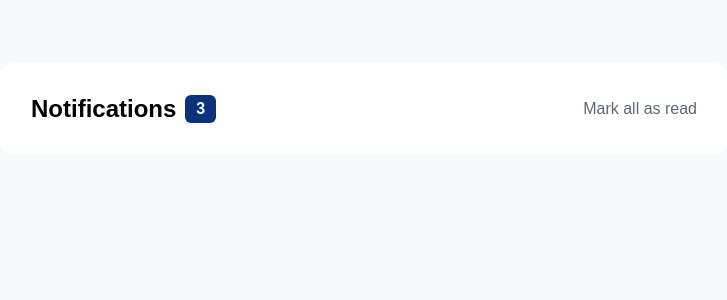
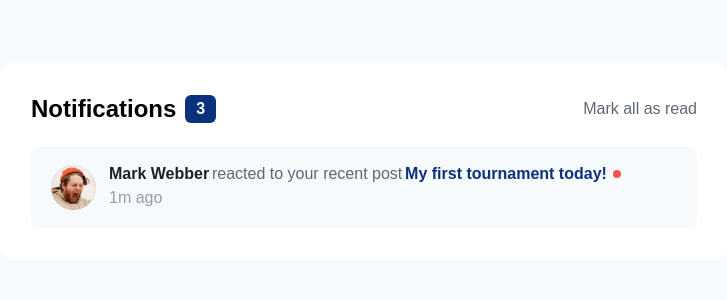
Before and after one commit to delroscol98/notifications-page, a React (Create React App) app: page / in a window 1280 px wide. Shown: the top 300 px of the page, without its empty margins (276-1003 px from the left). Built offline with nearby package versions, Linux system fonts and the light colour scheme.

Commit message:
JS files and CSS modified

```diff
--- a/src/App.css
+++ b/src/App.css
@@ -15,12 +15,12 @@
 @import url("https://fonts.googleapis.com/css2?family=Plus+Jakarta+Sans:ital,wght@0,200..800;1,200..800&display=swap");
 
 .ff-body {
-  font-size: 1.6rem;
+  font-size: clamp(1.4rem, 3.733vw, 1.6rem);
   font-weight: 500;
 }
 
 .ff-body-bold {
-  font-size: 1.6rem;
+  font-size: clamp(1.4rem, 3.733vw, 1.6rem);
   font-weight: 800;
 }
 
@@ -54,6 +54,8 @@ body {
   padding: 2.4rem 1.6rem;
   width: min(100%, 73rem);
   background-color: var(--white);
+  display: grid;
+  gap: 2.4rem;
 }
 
 @media screen and (min-width: 45.625em) {
--- a/src/App.js
+++ b/src/App.js
@@ -1,10 +1,13 @@
 import "./App.css";
+
 import Header from "./components/Header";
+import Notifications from "./components/Notifications";
 
 function App() {
   return (
     <div className="App">
       <Header />
+      <Notifications />
     </div>
   );
 }
--- a/src/components/Header.css
+++ b/src/components/Header.css
@@ -6,9 +6,6 @@
 .header__box {
   display: flex;
   gap: 0.9rem;
-}
-
-.header__heading {
 }
 
 .header__number {
--- /dev/null
+++ b/src/components/Notifications.css
@@ -0,0 +1,50 @@
+.notification {
+  display: flex;
+  gap: 1.3rem;
+  padding: 1.8rem 2rem;
+  border-radius: 0.8rem;
+}
+
+.notification__image {
+  width: 4.5rem;
+  height: 4.5rem;
+}
+
+.notification__details-box {
+  display: grid;
+  gap: 0.3rem;
+}
+
+.notification__name {
+  color: var(--grey-blue-3);
+}
+
+.notification__details {
+  color: var(--grey-blue-2);
+}
+
+.notification__link {
+  color: var(--blue);
+  text-decoration: none;
+}
+
+.notification__link:visited {
+  color: var(--grey-blue-2);
+}
+
+.notification__time {
+  color: var(--grey-blue-1);
+}
+
+.notification__unread {
+  width: 0.8rem;
+  height: 0.8rem;
+  background-color: var(--red);
+  border-radius: 50%;
+  display: inline-block;
+  margin-left: 0.6rem;
+}
+/* UTILITIES */
+.unread {
+  background-color: var(--light-blue-1);
+}
--- /dev/null
+++ b/src/components/Notifications.js
@@ -0,0 +1,101 @@
+import "./Notifications.css";
+
+import markWebberImg from "../assets/images/avatar-mark-webber.webp";
+import angelaGrayImg from "../assets/images/avatar-angela-gray.webp";
+import jacobThompsonImg from "../assets/images/avatar-jacob-thompson.webp";
+import rizkyHasanuddinImg from "../assets/images/avatar-rizky-hasanuddin.webp";
+import kimberlySmithImg from "../assets/images/avatar-kimberly-smith.webp";
+import nathanPetersonImg from "../assets/images/avatar-nathan-peterson.webp";
+import annaKimImg from "../assets/images/avatar-anna-kim.webp";
+
+const notifications = [
+  {
+    image: { markWebberImg },
+    name: "Mark Webber",
+    details: "reacted to your recent post",
+    message: null,
+    link: "My first tournament today!",
+    time: "1m ago",
+  },
+  {
+    image: { angelaGrayImg },
+    name: "Angela Gray",
+    details: "followed you",
+    message: null,
+    link: null,
+    time: "5m ago",
+  },
+  {
+    image: { jacobThompsonImg },
+    name: "Jacob Thompson",
+    details: "has joined your group",
+    message: null,
+
+    link: "Chess club",
+    time: "1 day ago",
+  },
+  {
+    image: { rizkyHasanuddinImg },
+    name: "Rizky Hasanuddin",
+    details: "sent you a private message",
+    message:
+      "Hello, thanks for setting up the Chess Club. I’ve been a member for a few weeks now and I’m already having lots of fun and improving my game.",
+    link: null,
+    time: "5 days ago",
+  },
+  {
+    image: { kimberlySmithImg },
+    name: "Kimberly Smith",
+    details: "commented on your picture",
+    message: null,
+    link: null,
+    time: "1 week ago",
+  },
+  {
+    image: { nathanPetersonImg },
+    name: "Nathan Peterson",
+    details: "reacted to your recent post",
+    message: null,
+    link: "5 end-game strategies to increase your win rate",
+    time: "2 weeks ago",
+  },
+  {
+    image: { annaKimImg },
+    name: "Anna Kim",
+    details: "left the group",
+    message: null,
+    link: "Chess Club",
+    time: "2 weeks ago",
+  },
+];
+
+const Notifications = () => {
+  return (
+    <div className="notifications">
+      <div className="notification unread">
+        <img
+          className="notification__image"
+          src={markWebberImg}
+          alt="Mark Webber"
+        />
+        <div className="notification__details-box">
+          <p>
+            <span className="notification__name ff-body-bold">Mark Webber</span>
+            &nbsp;
+            <span className="notification__details ff-body">
+              reacted to your recent post
+            </span>
+            &nbsp;
+            <a href="#" className="notification__link ff-body-bold">
+              My first tournament today!
+            </a>
+            <span className="notification__unread">&nbsp;</span>
+          </p>
+          <p className="notification__time ff-body">1m ago</p>
+        </div>
+      </div>
+    </div>
+  );
+};
+
+export default Notifications;
```
